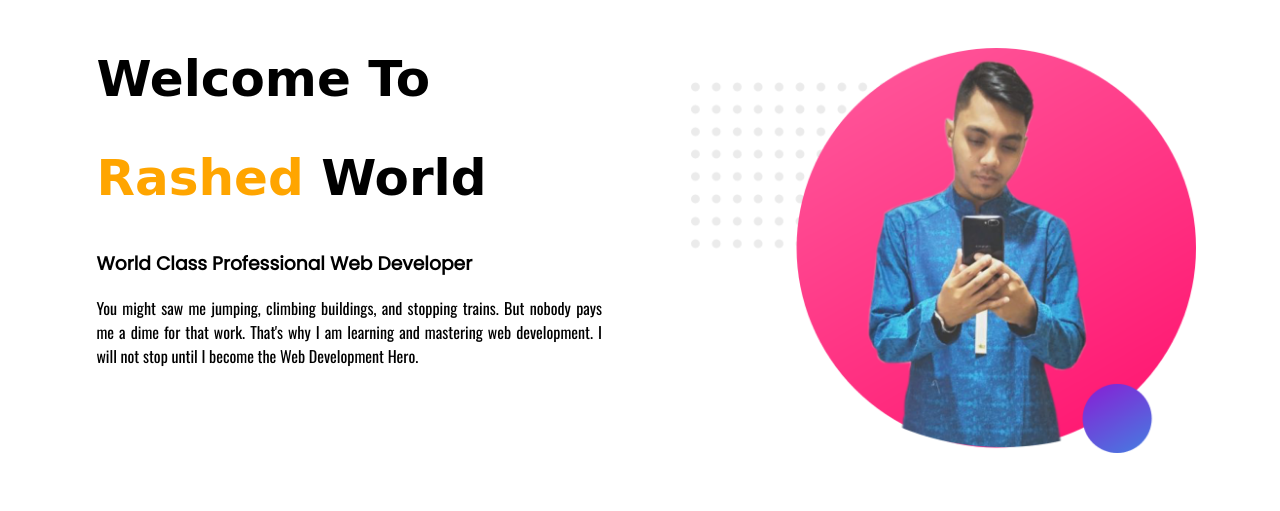
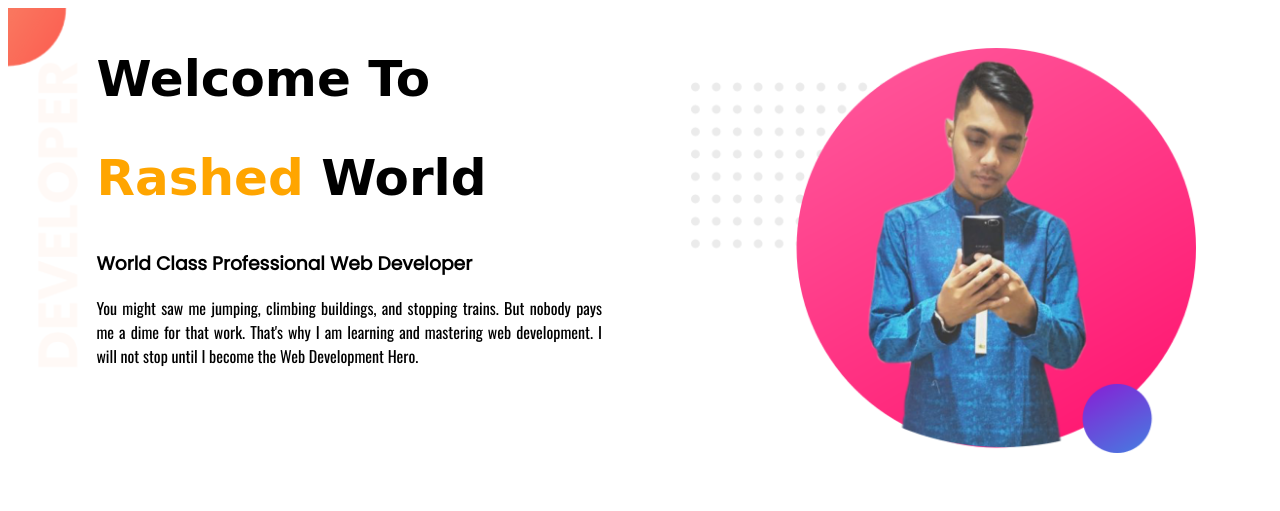
Before and after one commit to rashed-ctrl/web-portfolio, a plain HTML site: page index.html in a window 1280 px wide. Drawn offline with nearby package versions, Linux system fonts and the light colour scheme; a web font is replaced by a local one.

Commit message:
section complete

```diff
--- a/index.html
+++ b/index.html
@@ -13,7 +13,7 @@
     <link href="https://fonts.googleapis.com/css2?family=Lato&family=Montserrat&family=Open+Sans&family=Oswald:wght@200;300;400;500;600;700&family=Poppins:wght@100;400&family=Roboto&family=Source+Sans+Pro&family=Staatliches&display=swap" rel="stylesheet">
 </head>
 <body>
-    <section>
+    <section class="top-banner">
         <div class="half-width">
             <h1>Welcome To </h1>
     <h1><span class="name-highlight">Rashed</span> World</h1>
--- a/style.css
+++ b/style.css
@@ -26,3 +26,11 @@ p{
 img{
     padding-top: 40px;
 }
+.top-banner {
+    background-image: url("images/top-banner.png");
+
+}
+section{
+    height: 500px;
+    background-repeat: no-repeat;
+}
```
